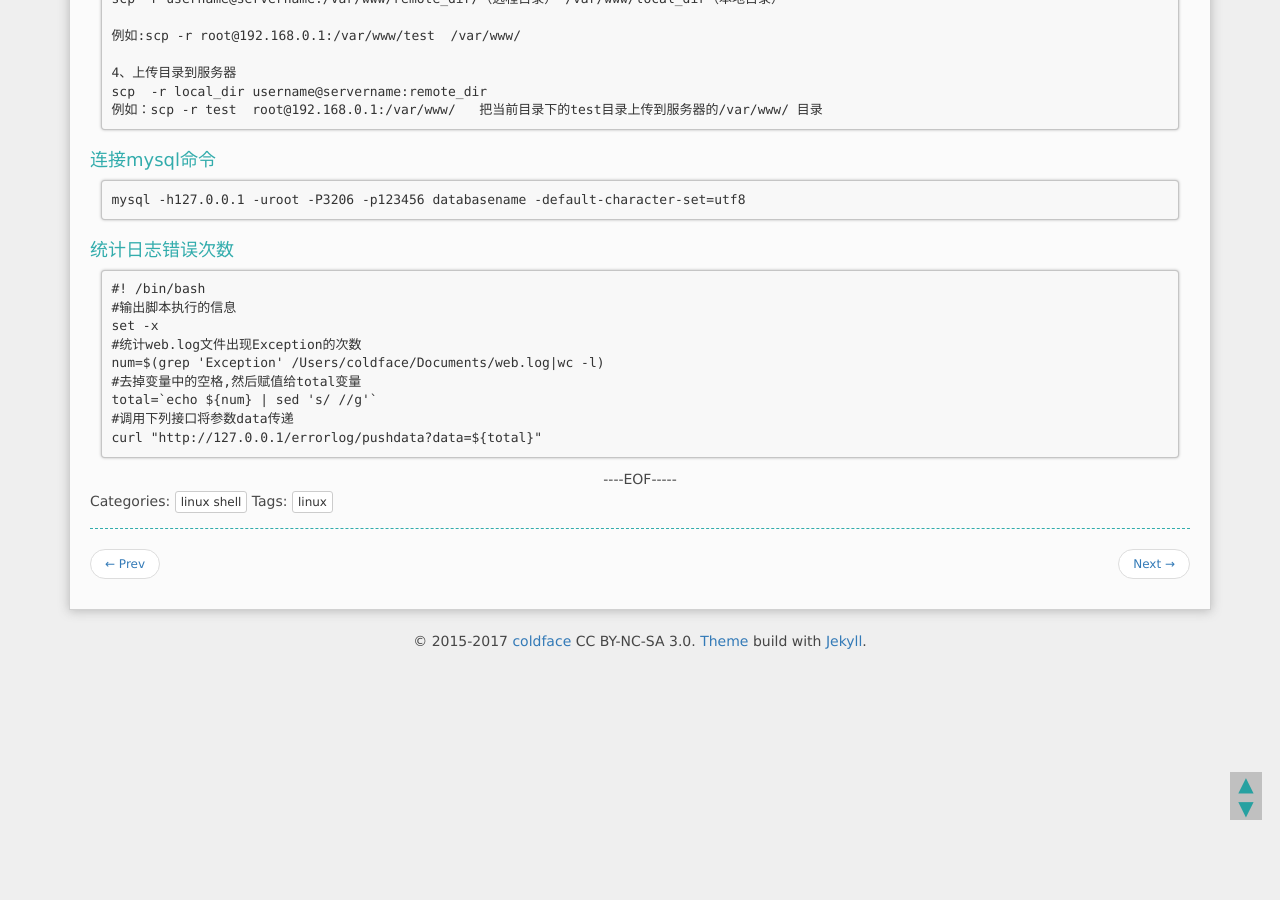
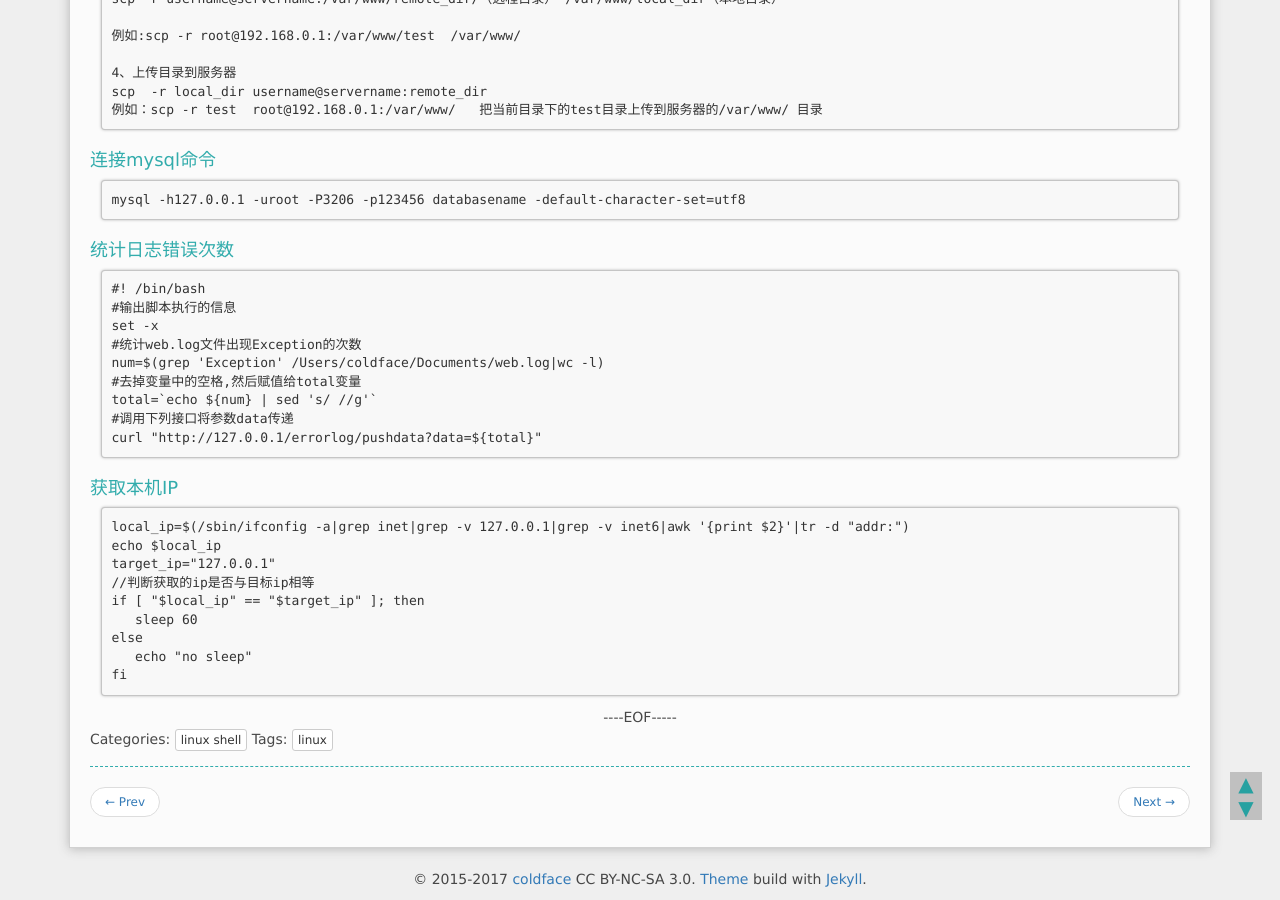
Before and after one commit to jackzhao29/jackzhao29.github.com, a Jekyll site: the page built from _posts/2015-06-14-linux各种小工具命令.md, in a window 1280 px wide and 900 px high, scrolled down 1474 px. Built offline with Jekyll 4.4.1, drawn with Linux system fonts in a browser that asks for light colours; Markdown is read by kramdown in place of the engine named in the settings; comment, search, counter and statistics services are not loaded.

Commit message:
add command

````diff
--- a/_posts/2015-06-14-linux各种小工具命令.md
+++ b/_posts/2015-06-14-linux各种小工具命令.md
@@ -104,3 +104,15 @@ total=`echo ${num} | sed 's/ //g'`
 #调用下列接口将参数data传递
 curl "http://127.0.0.1/errorlog/pushdata?data=${total}"
 ```
+###获取本机IP
+```
+local_ip=$(/sbin/ifconfig -a|grep inet|grep -v 127.0.0.1|grep -v inet6|awk '{print $2}'|tr -d "addr:")
+echo $local_ip
+target_ip="127.0.0.1"
+//判断获取的ip是否与目标ip相等
+if [ "$local_ip" == "$target_ip" ]; then
+   sleep 60
+else
+   echo "no sleep"
+fi
+```
````
